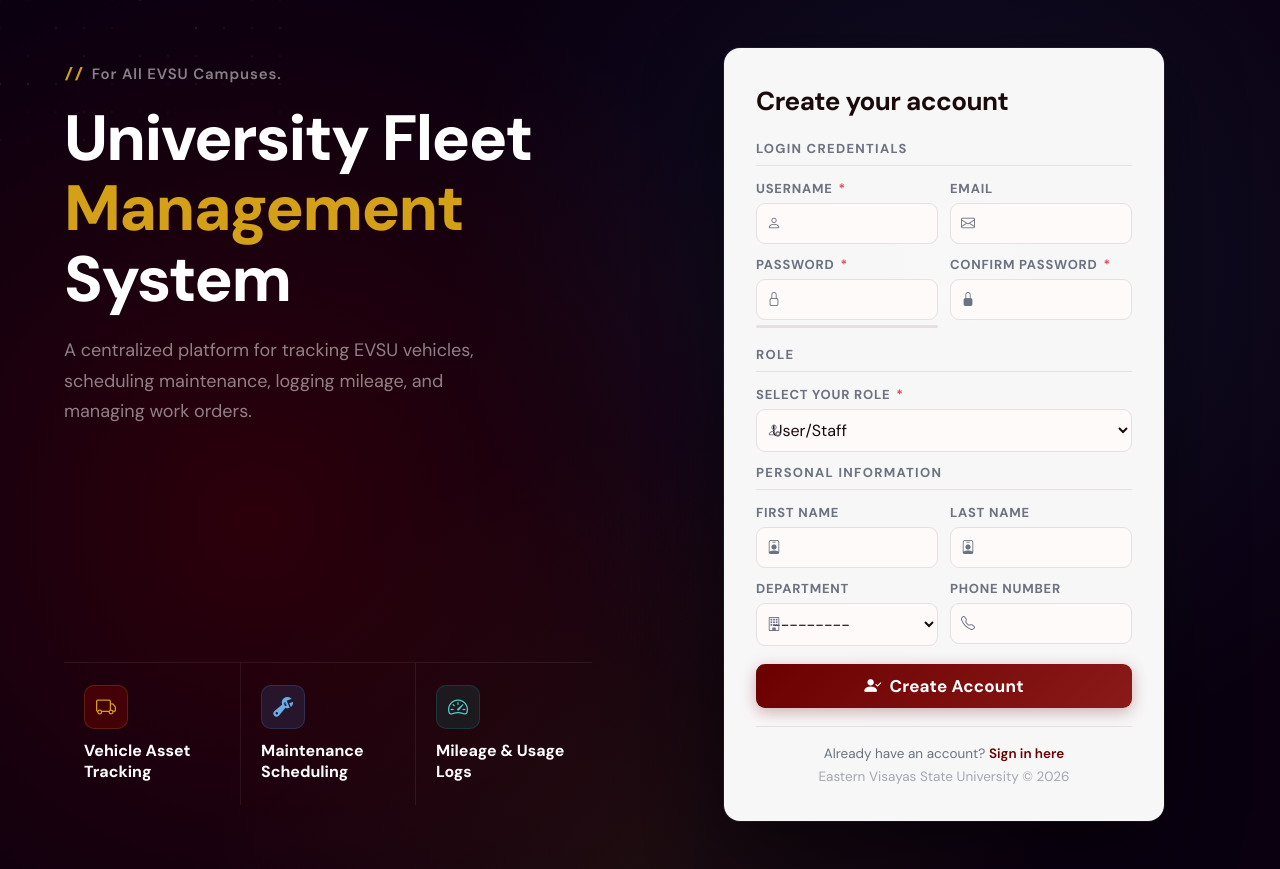
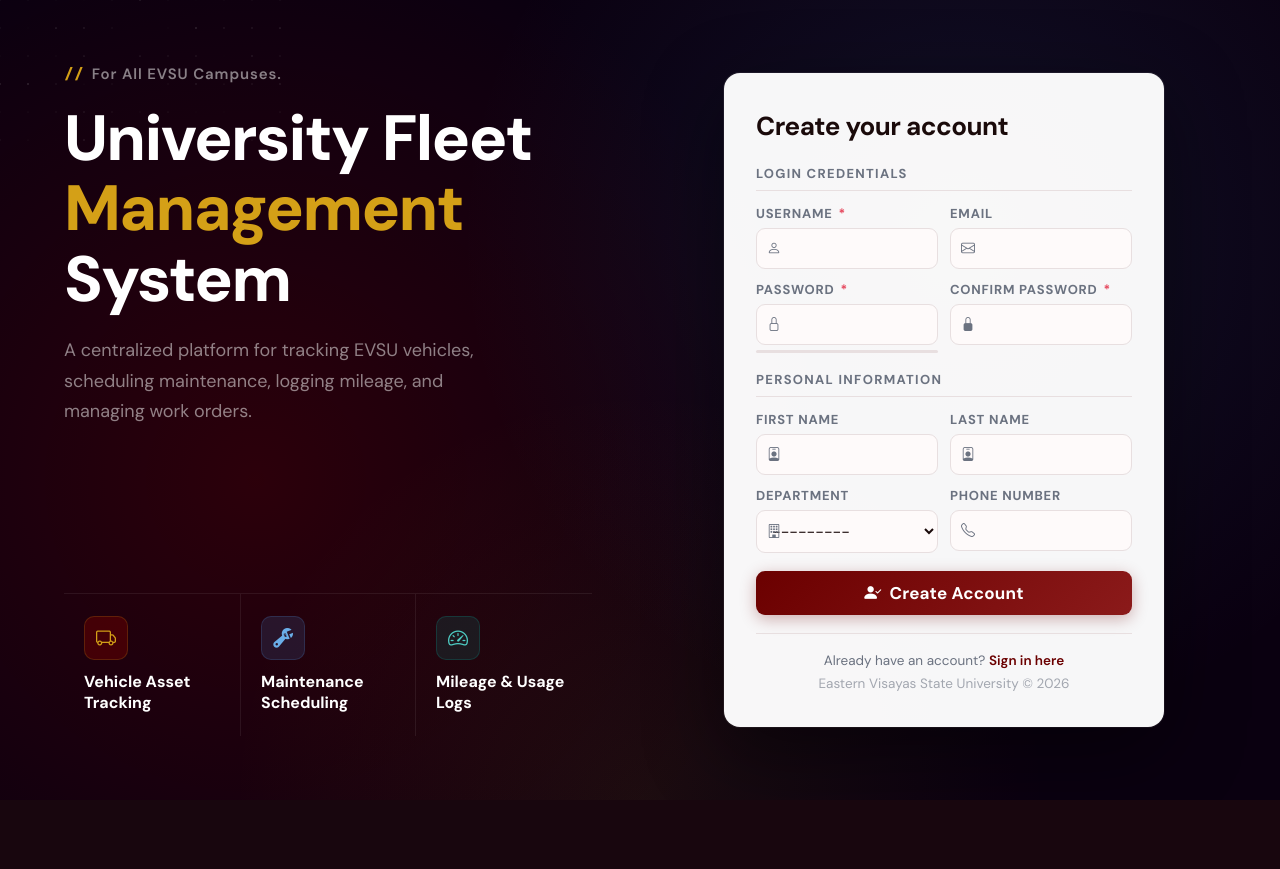
Before and after one commit to killugonh-arch/EVSU-Carigara-Fleet-Asset-Tracker, a Django app: page /accounts/register/ in a window 1280 px wide. After the commit the page ends 800 px from the top, so only its background shows below. Run offline with Django 4.2, Linux system fonts and the light colour scheme.

Commit message:
Update register.html

```diff
--- a/app/templates/accounts/register.html
+++ b/app/templates/accounts/register.html
@@ -309,15 +309,6 @@
           </div>
         </div>
 
-        <div class="section-title" style="margin-top:6px">Role</div>
-        <div class="form-group">
-          <label class="form-label">Select Your Role <span class="req">*</span></label>
-          <div class="input-wrap">
-            <i class="bi bi-person-gear input-icon"></i>
-            {{ form.role }}
-          </div>
-          {% if form.role.errors %}<div class="form-error"><i class="bi bi-exclamation-circle"></i>{{ form.role.errors|join:" " }}</div>{% endif %}
-        </div>
 
         <div class="section-title" style="margin-top:6px">Personal Information</div>
         <div class="grid-2">
```
